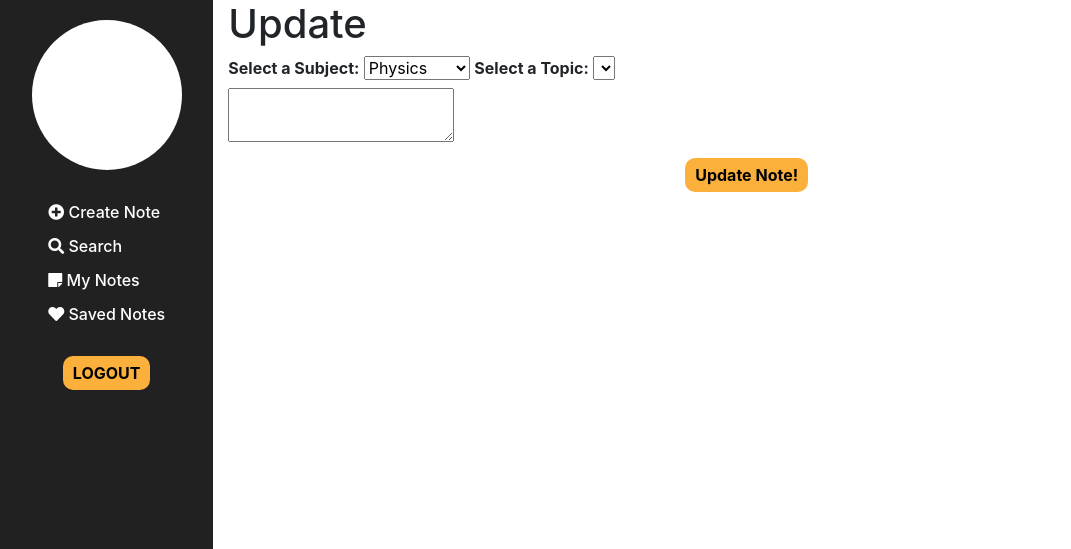
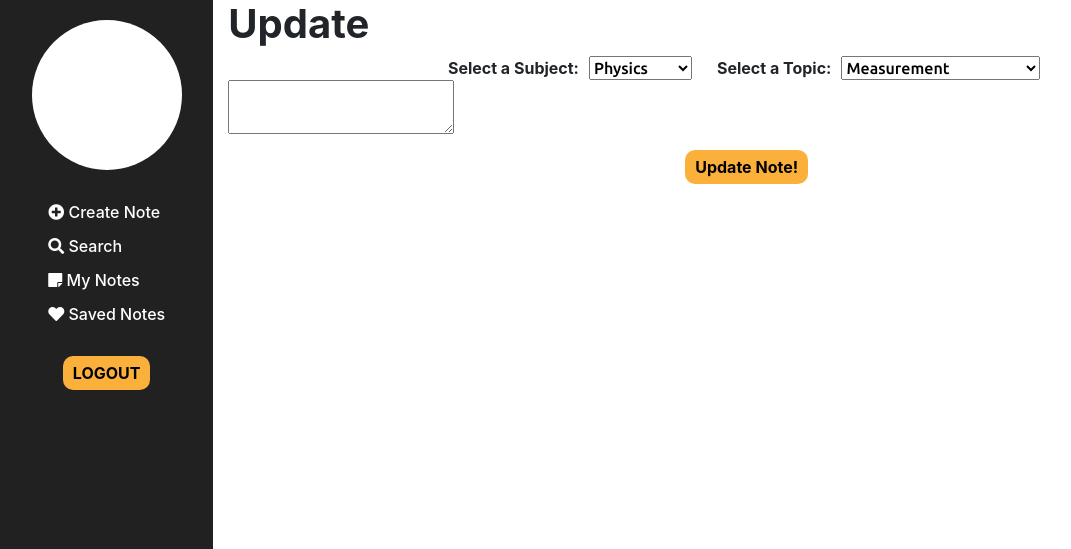
Before and after one commit to elch93/tgc-proj3-tidbits, a Flask app: template templates/update.template.html in a window 1280 px wide. Shown: the top 549 px of the page, without its empty margins (0-1071 px from the left). Run offline with Flask 2, Linux system fonts and the light colour scheme; the template is opened without the code that fills it, so the values that code supplies are empty; the visitor is signed in with stand-in values (Sample User, id 1); some libraries are stand-ins or nearby versions.

Commit message:
fixed bug: topics were missing for update panel

```diff
--- a/static/styles.css
+++ b/static/styles.css
@@ -262,7 +262,7 @@ a {
     border-radius: 10px 10px 0 0;
 }
 
-#createnoteform label {
+#createnoteform label, #updateform label {
     margin: 0 10px;
 }
 
@@ -277,18 +277,23 @@ a {
 
 
 /* common */
-#searchbysubj select, #createnoteform select, #searchmynotes select, #searchsavednotes select  {
+#searchbysubj select,
+#createnoteform select,
+#searchmynotes select,
+#searchsavednotes select,
+#updateform select  {
     font-family: 'Ubuntu', sans-serif;
     font-weight: 500;
+    margin: 0 15px 0 0;
 }
 
-#Rpanel h1, #Cpanel h1, #UDpanel h1 {
+#Rpanel h1,
+#Cpanel h1,
+#UDpanel h1,
+#Upanel h1 {
     font-weight: 700;
 }
 
-#createnoteform select, #Rpanel select, #UDpanel select {
-    margin: 0 15px 0 0;
-}
 
 /* buttons */
 #submitnotebtn,
--- a/templates/mynotes.template.html
+++ b/templates/mynotes.template.html
@@ -74,8 +74,8 @@
                     <p>{{loop.index}} )&nbsp; {{notes['subject']}}:&nbsp; {{notes['topic']}}</p>
                     <p>Posted on:&nbsp; {{notes['date']}}</p>
                 </div>
-                <div class="col-4">
-                    <a href="{{url_for( 'update', index = notes['_id'] )}}"><button>Update</button></a>
+                <div class="col-4 d-flex flex-row justify-content-end">
+                    <a href="{{url_for( 'update', index = notes['_id'] )}}" class="mr-3"><button>Update</button></a>
                     <a href="{{url_for( 'delete', index = notes['_id'] )}}"><button>Delete</button></a>
                 </div>
             </div>
--- a/templates/update.template.html
+++ b/templates/update.template.html
@@ -2,7 +2,7 @@
 
 {% block content %}
 <script>
-    $(function(){
+  $(function () {
     // summernote
     $('#summernoteu').summernote({
       placeholder: 'Hello Bootstrap 4',
@@ -14,14 +14,13 @@
     $('#summernoteu').summernote('code', '{{content}}');
 
   })
-
 </script>
 
 
 <div class="mycarousel" id="Upanel">
   <h1>Update</h1>
   <form method="POST" id="updateform">
-      <div>
+    <div class="container-fluid d-flex justify-content-center">
       <label><b>Select a Subject: </b></label>
       <select size=1 name="updatesubject" id="selectsubju2" onchange="onSubjChange('u2')">
         <option value="Physics">Physics</option>
@@ -31,7 +30,11 @@
       </select>
       <label><b>Select a Topic: </b></label>
       <select name="updatetopic" size=1 id="selecttopicsu2">
-
+        <option value="Measurement">Measurement</option>
+        <option value="Newtonian Mechanics">Newtonian Mechanics</option>
+        <option value="Thermal Physics">Thermal Physics</option>
+        <option value="Waves">Waves</option>
+        <option value="Electricity & Magnetism">Electricity & Magnetism</option>
       </select>
     </div>
     <textarea id="summernoteu" name="updatedata"></textarea>
```
Lines whose indentation alone changed are shown as unchanged.
